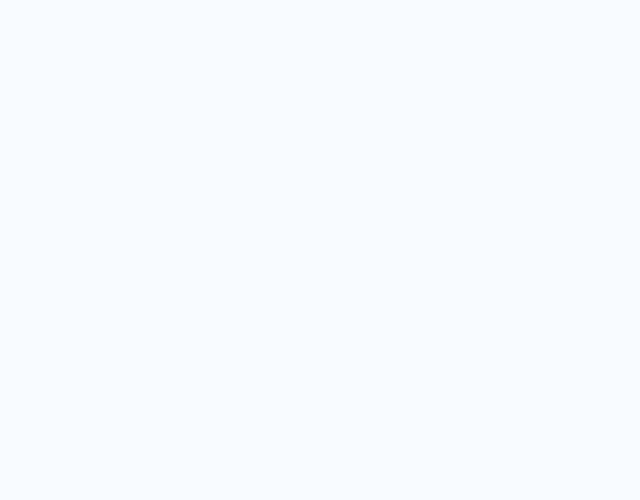
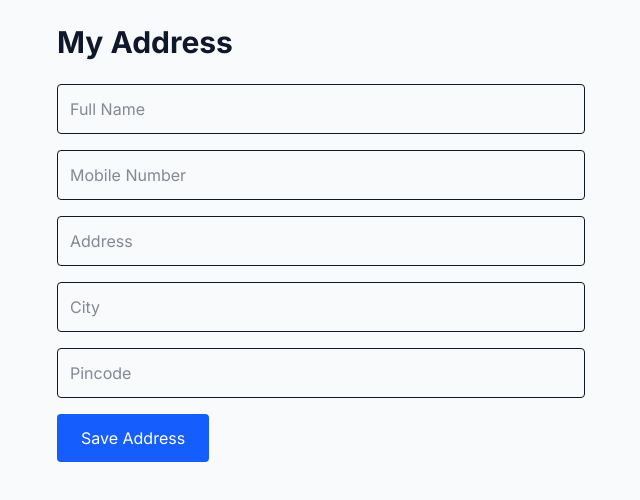
Before and after one commit to keyur3006/nk-bill, a React (Vite) app in the folder nr-foods-frontend/: page /profile in a window 1280 px wide. Before the commit this address had no page. Shown: the top 500 px of the page, without its empty margins (319-959 px from the left). Built offline with nearby package versions, Linux system fonts and the light colour scheme; no server answers.

Commit message:
add the login page

```diff
--- a/nr-foods-frontend/src/App.tsx
+++ b/nr-foods-frontend/src/App.tsx
@@ -18,6 +18,7 @@ import DeliveryPage from "./pages/DeliveryPage";
 import MyOrders from "../src/pages/landing/MyOrders";
 import AdminOrders from "./pages/AdminOrders";
 import OrderPage from "./pages/OrderPage";
+import Profile from "./pages/Profile";
 // 🌐 PUBLIC PAGES
 import Home from "./pages/Home";
 import About from "./pages/About";
@@ -37,6 +38,7 @@ function App() {
         <Route path="/register" element={<Register />} />
         <Route path="/my-orders" element={<MyOrders />} />
         <Route path="/order/:id" element={<OrderPage />} />
+        <Route path="/profile" element={<Profile />} />
 
         {/* 🔐 ADMIN WITH SIDEBAR */}
         <Route
--- a/nr-foods-frontend/src/pages/OrderPage.tsx
+++ b/nr-foods-frontend/src/pages/OrderPage.tsx
@@ -1,4 +1,4 @@
-import { useParams } from "react-router-dom";
+import { useParams, useNavigate } from "react-router-dom";
 import { useState } from "react";
 import api from "../utils/api";
 
@@ -10,17 +10,27 @@ const products = [
 ];
 
 const OrderPage = () => {
+
   const { id } = useParams();
-  const product = products.find(p => p.id === Number(id));
+  const navigate = useNavigate();
+
+  const product = products.find((p) => p.id === Number(id));
 
   const [qty, setQty] = useState(1);
 
-  if (!product) return <div>Product not found</div>;
+  if (!product) {
+    return (
+      <div className="p-10 text-center text-red-500">
+        Product not found
+      </div>
+    );
+  }
 
   const total = product.price * qty;
 
   const handlePayment = async () => {
     try {
+
       const user = JSON.parse(localStorage.getItem("user")!);
 
       const { data } = await api.post("/payment/create-order", {
@@ -34,10 +44,12 @@ const OrderPage = () => {
         order_id: data.id,
 
         handler: async function (response: any) {
+
           await api.post("/payment/verify", {
             razorpay_order_id: response.razorpay_order_id,
             razorpay_payment_id: response.razorpay_payment_id,
             razorpay_signature: response.razorpay_signature,
+
             userId: user.id,
             product: product.name,
             amount: total,
@@ -45,45 +57,76 @@ const OrderPage = () => {
           });
 
           alert("✅ Order placed successfully!");
+
+          navigate("/my-orders");
         },
       };
 
       const rzp = new (window as any).Razorpay(options);
+
       rzp.open();
 
     } catch (error) {
+
       console.error(error);
-      alert("Payment failed");
+
+      alert("❌ Payment failed");
     }
   };
 
   return (
-    <div className="p-10 max-w-xl mx-auto">
-      <h1 className="text-3xl font-bold mb-6">{product.name}</h1>
+    <div className="min-h-screen bg-gray-100 flex items-center justify-center px-4">
 
-      <p className="text-lg">Price: ₹{product.price}</p>
+      <div className="bg-white shadow-2xl rounded-3xl p-8 w-full max-w-lg">
 
-      <div className="mt-6">
-        <label>Quantity:</label>
+        {/* HOME BUTTON */}
+        <button
+          onClick={() => navigate("/")}
+          className="mb-6 bg-blue-600 text-white px-4 py-2 rounded-xl hover:bg-blue-700"
+        >
+          ← Back To Home
+        </button>
+
+        {/* TITLE */}
+        <h1 className="text-4xl font-bold mb-6 text-gray-800">
+          {product.name}
+        </h1>
+
+        {/* PRICE */}
+        <p className="text-xl text-gray-700 mb-4">
+          Price: ₹{product.price}
+        </p>
+
+        {/* QUANTITY */}
+        <div className="mb-6">
+
+          <label className="block mb-2 font-semibold">
+            Quantity
+          </label>
+
           <input
             type="number"
             value={qty}
             min={1}
             onChange={(e) => setQty(Number(e.target.value))}
-          className="border p-2 ml-2"
+            className="w-full border border-gray-300 rounded-xl p-3 outline-none focus:ring-2 focus:ring-blue-500"
           />
         </div>
 
-      <h2 className="mt-6 text-xl font-bold">
+        {/* TOTAL */}
+        <h2 className="text-2xl font-bold mb-6 text-green-600">
           Total: ₹{total}
         </h2>
 
+        {/* PAYMENT BUTTON */}
         <button
           onClick={handlePayment}
-        className="mt-6 bg-green-500 text-white px-6 py-3 rounded-xl"
+          className="w-full bg-green-500 hover:bg-green-600 text-white py-4 rounded-2xl text-lg font-bold transition"
         >
           Pay Now
         </button>
+
+      </div>
     </div>
   );
 };
--- /dev/null
+++ b/nr-foods-frontend/src/pages/Profile.tsx
@@ -0,0 +1,141 @@
+import { useEffect, useState } from "react";
+import api from "../utils/api";
+
+const Profile = () => {
+  const [form, setForm] = useState({
+    name: "",
+    mobile: "",
+    address: "",
+    city: "",
+    pincode: "",
+  });
+
+  // ✅ Fetch profile
+  useEffect(() => {
+    const fetchProfile = async () => {
+      try {
+        const token =
+          localStorage.getItem("token");
+
+        const res = await api.get(
+          "/profile/me",
+          {
+            headers: {
+              Authorization: `Bearer ${token}`,
+            },
+          }
+        );
+
+        setForm({
+          name: res.data.name || "",
+          mobile: res.data.mobile || "",
+          address: res.data.address || "",
+          city: res.data.city || "",
+          pincode: res.data.pincode || "",
+        });
+      } catch (error) {
+        console.error(error);
+      }
+    };
+
+    fetchProfile();
+  }, []);
+
+  // ✅ Input change
+  const handleChange = (
+    e: React.ChangeEvent<HTMLInputElement>
+  ) => {
+    setForm({
+      ...form,
+      [e.target.name]: e.target.value,
+    });
+  };
+
+  // ✅ Save profile
+  const handleSave = async () => {
+    try {
+      const token =
+        localStorage.getItem("token");
+
+      await api.put(
+        "/profile/update",
+        form,
+        {
+          headers: {
+            Authorization: `Bearer ${token}`,
+          },
+        }
+      );
+
+      alert("✅ Address Saved");
+    } catch (error) {
+      console.error(error);
+
+      alert("Failed to save");
+    }
+  };
+
+  return (
+    <div className="max-w-xl mx-auto p-6">
+      <h2 className="text-3xl font-bold mb-6">
+        My Address
+      </h2>
+
+      <div className="space-y-4">
+        <input
+          type="text"
+          name="name"
+          placeholder="Full Name"
+          value={form.name}
+          onChange={handleChange}
+          className="w-full border p-3 rounded"
+        />
+
+        <input
+          type="text"
+          name="mobile"
+          placeholder="Mobile Number"
+          value={form.mobile}
+          onChange={handleChange}
+          className="w-full border p-3 rounded"
+        />
+
+        <input
+          type="text"
+          name="address"
+          placeholder="Address"
+          value={form.address}
+          onChange={handleChange}
+          className="w-full border p-3 rounded"
+        />
+
+        <input
+          type="text"
+          name="city"
+          placeholder="City"
+          value={form.city}
+          onChange={handleChange}
+          className="w-full border p-3 rounded"
+        />
+
+        <input
+          type="text"
+          name="pincode"
+          placeholder="Pincode"
+          value={form.pincode}
+          onChange={handleChange}
+          className="w-full border p-3 rounded"
+        />
+
+        <button
+          onClick={handleSave}
+          className="bg-blue-600 text-white px-6 py-3 rounded"
+        >
+          Save Address
+        </button>
+      </div>
+    </div>
+  );
+};
+
+export default Profile;
--- a/nr-foods-frontend/src/pages/landing/MyOrders.tsx
+++ b/nr-foods-frontend/src/pages/landing/MyOrders.tsx
@@ -13,47 +13,60 @@ interface Order {
 const MyOrders = () => {
   const [orders, setOrders] = useState<Order[]>([]);
 
-  // ✅ FIX 1: userId number ma convert karo
-  const userId = Number(localStorage.getItem("userId"));
-
   useEffect(() => {
     const fetchOrders = async () => {
       try {
-        console.log("UserId:", userId); // debug
+        // ✅ token localStorage mathi
+        const token = localStorage.getItem("token");
 
-        const res = await api.get(`/orders/my-orders/${userId}`);
+        const res = await api.get("/orders/my-orders", {
+          headers: {
+            Authorization: `Bearer ${token}`,
+          },
+        });
 
-        console.log("Orders API:", res.data); // debug
+        console.log("Orders API:", res.data);
 
-        // ✅ FIX 2: ensure array
         setOrders(Array.isArray(res.data) ? res.data : []);
       } catch (error) {
         console.error("Fetch Orders Error:", error);
       }
     };
 
-    // ✅ FIX 3: userId check
-    if (userId) {
-      fetchOrders();
-    }
-  }, [userId]);
+    fetchOrders();
+  }, []);
 
   return (
     <div className="p-6">
-      <h2 className="text-2xl font-bold mb-4">My Orders</h2>
+      <h2 className="text-2xl font-bold mb-4">
+        My Orders
+      </h2>
 
       {orders.length === 0 ? (
         <p>No orders found</p>
       ) : (
         <div className="grid gap-4">
           {orders.map((order) => (
-            <div key={order.id} className="border p-4 rounded shadow">
-              <h3 className="font-semibold">{order.product}</h3>
+            <div
+              key={order.id}
+              className="border p-4 rounded shadow"
+            >
+              <h3 className="font-semibold">
+                {order.product}
+              </h3>
+
               <p>₹{order.amount}</p>
-              <p>Method: {order.paymentMethod}</p>
+
+              <p>
+                Method: {order.paymentMethod}
+              </p>
+
               <p>Status: {order.status}</p>
+
               <p className="text-sm text-gray-500">
-                {new Date(order.createdAt).toLocaleString()}
+                {new Date(
+                  order.createdAt
+                ).toLocaleString()}
               </p>
             </div>
           ))}
--- a/nr-foods-frontend/src/pages/landing/ProductSection.tsx
+++ b/nr-foods-frontend/src/pages/landing/ProductSection.tsx
@@ -17,14 +17,30 @@ const ProductSection = () => {
   qty: number
 ) => {
   try {
-      const user = JSON.parse(localStorage.getItem("user")!);
-
     const total = price * qty;
 
-      // 1. Create Razorpay order
-      const { data } = await api.post("/payment/create-order", {
+    // ✅ Token
+    const token = localStorage.getItem("token");
+
+    // ✅ User login check
+    if (!token) {
+      alert("Please login first");
+      navigate("/login");
+      return;
+    }
+
+    // 1️⃣ Create Razorpay order
+    const { data } = await api.post(
+      "/payment/create-order",
+      {
         amount: total,
-      });
+      },
+      {
+        headers: {
+          Authorization: `Bearer ${token}`,
+        },
+      }
+    );
 
     const options = {
       key: import.meta.env.VITE_RAZORPAY_KEY_ID,
@@ -33,26 +49,44 @@ const ProductSection = () => {
       order_id: data.id,
 
       handler: async function (response: any) {
-          // 2. Verify + Save order
-          await api.post("/payment/verify", {
-            razorpay_order_id: response.razorpay_order_id,
-            razorpay_payment_id: response.razorpay_payment_id,
-            razorpay_signature: response.razorpay_signature,
-            userId: user.id,
+        // 2️⃣ Verify payment + Save order
+        await api.post(
+          "/payment/verify",
+          {
+            razorpay_order_id:
+              response.razorpay_order_id,
+
+            razorpay_payment_id:
+              response.razorpay_payment_id,
+
+            razorpay_signature:
+              response.razorpay_signature,
+
             product,
             amount: total,
-            quantity: qty, // ✅ IMPORTANT
-          });
+            quantity: qty,
+          },
+          {
+            headers: {
+              Authorization: `Bearer ${token}`,
+            },
+          }
+        );
 
         alert("✅ Payment Successful!");
-          navigate("/my-orders"); // redirect after payment
+
+        navigate("/my-orders");
       },
     };
 
-      const rzp = new (window as any).Razorpay(options);
+    const rzp = new (window as any).Razorpay(
+      options
+    );
+
     rzp.open();
   } catch (err) {
     console.error(err);
+
     alert("Payment failed");
   }
 };
```
Lines whose indentation alone changed are shown as unchanged.
